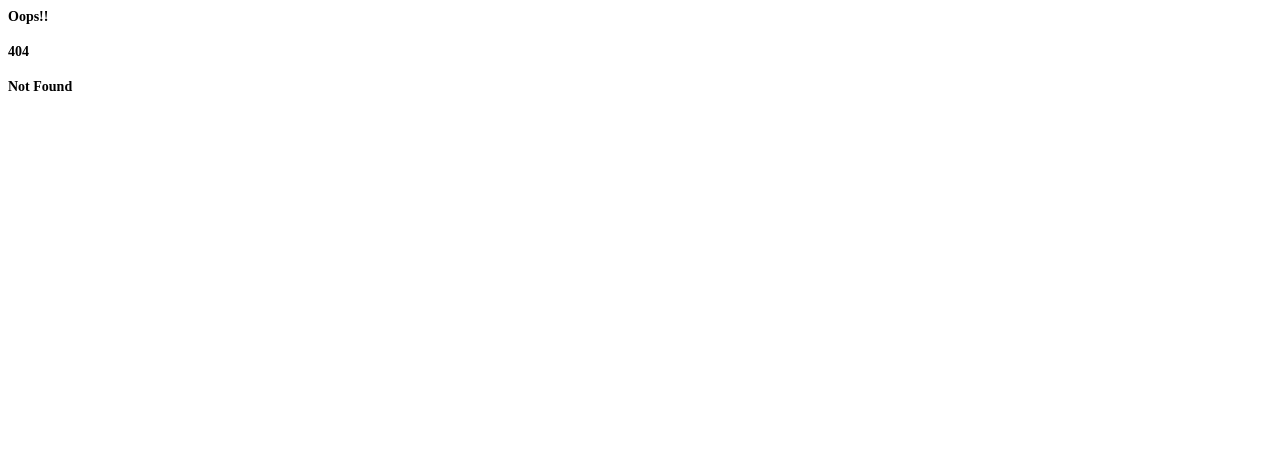
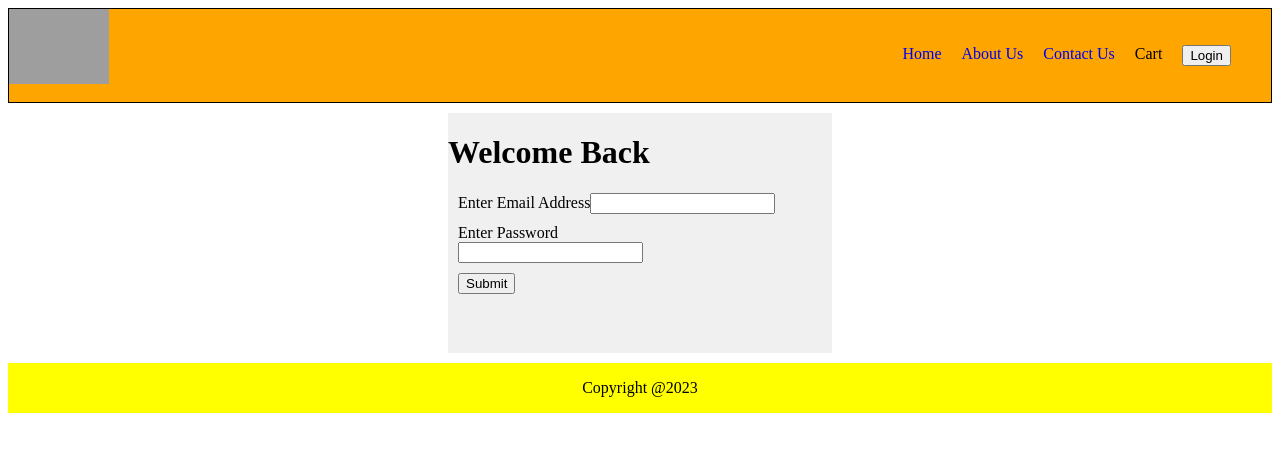
Before and after one commit to BhushanBadhe/welcome-react, a React (Vite) app: page /login in a window 1280 px wide. Before the commit this address had no page. Shown: the top 452 px of the page. Built offline with nearby package versions, Linux system fonts and the light colour scheme; grey boxes are pictures that could not be loaded.

Commit message:
Class component vs functional component(lifecycle methods, useEffect hook, super(props), constructor(props))

```diff
--- a/index.css
+++ b/index.css
@@ -1,11 +1,12 @@
-*{
+/* *{
     font-size: 14px;
-}
+} */
 
 .header{
     display: flex;
     justify-content: space-between;
     border: 1px solid black;
+    background: orange;
 }
 
 .logo{
@@ -21,6 +22,7 @@
 .nav-items > ul > li{
     padding: 10px;
     list-style: none;
+
 }
 .search{
     padding: 10px;
@@ -79,3 +81,59 @@
 Link{
     text-decoration: none;
 }
+.user-card{
+    padding: 10px;
+    width: 90%;
+    border: 1px solid #000;
+}
+.footer-card{
+    display: flex;
+    height: 50px;
+    align-items: center;
+    justify-content: center;
+    background-color: yellow;
+    color: #000;
+}
+
+.menu-list{
+    list-style-type: none; /* Remove default list bullets */
+    padding: 0;
+    margin: 0;
+}
+.menu-item{
+    font-family: Arial, sans-serif;
+    font-size: 16px;
+    margin-bottom: 8px;
+    border: 1px solid #ccc;
+    padding: 10px;
+    background-color: #f5f5f5;
+    border-radius: 5px;
+    display: flex;
+    justify-content: space-between;
+    align-items: center;
+}
+
+.item-price{
+    color: #e91e63; /* Pink color for price */
+    font-weight: bold;
+}
+
+
+.login-container{
+    display: flex;
+    align-items: center;
+    justify-content: center;
+
+}
+.login-form{
+    height: 30vh;
+    width: 30vw;
+    background: #f0f0f0;
+    margin: 10px;
+}
+
+.field-separator{
+    margin: 10px;
+
+
+}
--- a/package.json
+++ b/package.json
@@ -22,6 +22,7 @@
     "process": "^0.11.10"
   },
   "dependencies": {
+    "formik": "^2.4.5",
     "react": "^18.2.0",
     "react-dom": "^18.2.0",
     "react-router-dom": "^6.16.0"
--- a/src/App.js
+++ b/src/App.js
@@ -7,7 +7,8 @@ import Contact from "./components/Contact";
 import { createBrowserRouter, RouterProvider,Outlet } from "react-router-dom";
 import Error from "./components/Error";
 import RestaurantMenu from "./components/RestaurantMenu";
-
+import Footer from "./components/Footer";
+import Login from "./components/Login";
 const AppLayout = () => {
   // console.log("Body ", <Body/>);
 
@@ -15,6 +16,7 @@ const AppLayout = () => {
     <div className="app">
       <Header />
       <Outlet/>
+      <Footer/>
     </div>
   );
 };
@@ -27,7 +29,8 @@ const appRouter = createBrowserRouter([
       {path:"/",element:<Body/>},
       { path: "/about", element: <About /> },
       { path: "/contact", element: <Contact /> },
-      {path:"/restaurants/:resId",element:<RestaurantMenu/>}
+      {path:"/restaurants/:resId",element:<RestaurantMenu/>},
+      {path:"/login", element: <Login/>}
     ],
     errorElement: <Error />,
   },
--- a/src/components/About.js
+++ b/src/components/About.js
@@ -1,7 +1,58 @@
+import User from "./User";
+import UserClass from "./UserClass";
+import { Component } from "react";
 
 
-const About = () => {
-    return <h1>About Us</h1>
+class About extends Component{
+
+    constructor(props){
+        super(props)
+        console.log("Parent constructor invoked");
+    }
+
+    componentDidMount(){
+        console.log("Parent componentDidMount invoked");
+
+     // Clear this interval from componentWillUnmount method
+
+    //   this.timer =  setInterval(()=>{
+    //         console.log("About component");
+    //     },1000)
+    }
+    componentDidUpdate(){
+        console.log("Parent class componentDidUpdate");
+
+    }
+    componentWillUnmount(){
+        console.log("About unmount");
+        // clearInterval(this.timer);
+    }
+
+    render(){
+        console.log("Parent Render Method Called");
+        return(
+
+            <>
+            <UserClass />
+            <User name={"Bhushan Badhe"} componentType={"Functional Component"} />
+            </>
+
+        )
+    }
+
 }
 
+
+// const About = () => {
+//     return (<div>
+//         <h1>About Us</h1>
+//         <User name={"Bhsuhan Badhe"} componentType={"Functional Component"}/>
+//         <UserClass name={"Bhsuhan Badhe"} componentType={"Class Based Component"}/>
+//         </div>)
+// }
+
+
+
+
+
 export default About;
--- a/src/components/Body.js
+++ b/src/components/Body.js
@@ -6,41 +6,7 @@ import { HOMEPAGE_URL } from "../utils/constants";
 import { Link } from "react-router-dom";
 
 const Body = () => {
-  // State variable
 
-  // let dataObj = [{
-  //   _id: 1,
-  //   name: "Starbucks Coffee",
-  //   avgRating: 4.3,
-  //   cuisines: ["Beverages", "Cafe", "Snacks", "Desserts"],
-  //   deliveryTime: "Delivered in 36 minutes",
-
-  //   CloudinaryID: "yunobf9mdp1zjjdvx1ik",
-  // },
-  // {
-  //   _id: 2,
-  //   name: "EatFit",
-  //   avgRating: 4.2,
-  //   cuisines: [
-  //     "Chinese",
-  //     "Healthy Food",
-  //     "Tandoor",
-  //     "Pizzas",
-  //     "North Indian",
-  //     "Thalis",
-  //     "Biryani",
-  //   ],
-  //   deliveryTime: "Delivered in 28 minutes",
-  //   CloudinaryID: "0da26b9dde86dc03dad7b4a1a747d2bd",
-  // },
-  // {
-  //   _id: 3,
-  //   name: "Baskin Robbins - Ice Cream Desserts",
-  //   avgRating: 4.6,
-  //   cuisines: ["Desserts", "Ice Cream"],
-  //   deliveryTime: "Delivered in 45 minutes",
-  //   CloudinaryID: "0da26b9dde86dc03dad7b4a1a747d2bd",
-  // }]
   const [restaurantList, setRestaurantList] = useState([]);
   const [filteredRestaurantList,setFilteredRestaurantList] = useState([]);
   const [count, setCount] = useState(0);
@@ -59,22 +25,21 @@ const Body = () => {
     // const data = await fetch('https://www.swiggy.com/dapi/restaurants/list/v5?lat=28.7040592&lng=77.10249019999999&collection=83667')
     const data = await fetch(HOMEPAGE_URL)
     const parsedData = await data.json();
-    const infoData = parsedData.data.cards[2]?.card?.card?.gridElements?.infoWithStyle?.restaurants.map(e => e.info)
+    console.log("Info 2", parsedData?.data?.cards[3]?.card?.card?.gridElements?.infoWithStyle?.restaurants);
+    const infoData = parsedData?.data?.cards[3]?.card?.card?.gridElements?.infoWithStyle?.restaurants.map(item => item.info) || []
+    // const infoData = parsedData.data.cards[3]?.card?.card?.gridElements?.infoWithStyle?.restaurants.map(e => e.info)
     setRestaurantList(infoData)
     setFilteredRestaurantList(infoData)
-    console.log("List", restaurantList);
-    console.log("Parsed data 2", parsedData.data.cards[2]?.card?.card?.gridElements?.infoWithStyle?.restaurants);
-    // setRestaurantList(parsedData)
-    // setCount(parsedData.length)
-    // console.log("Swiggy", parsedData);
-    // setRestaurantList(parsedData)
-    // setFilteredRestaurantList(parsedData)
     setCount(infoData.length)
+    console.log("List 2", infoData[0]);
+    console.log("Count", infoData.length);
+    console.log("Filtered list", filteredRestaurantList);
+    // console.log("Og List", restaurantList);
+    // console.log(infoData);
   }
   // if(restaurantList.length == 0){
   //   return <Shimmer/>
   // }
-
 
   return restaurantList == 0 ? <Shimmer/> : (
     <div className="body">
@@ -82,8 +47,8 @@ const Body = () => {
         <div className="search">
           <input type="text" className="search-box" value={searchText} onChange={(e)=> setSearchText(e.target.value)}/>
           <button onClick={()=> {
-
             let filteredList = restaurantList.filter((res)=> res.name.toLowerCase().includes(searchText.toLowerCase()))
+            console.log("Filtered Search ", filteredList);
             setFilteredRestaurantList(filteredList)
             setCount(filteredList.length)
           }}>Seach</button>
@@ -113,9 +78,10 @@ const Body = () => {
         <RestaurantCard restData={restaurantList[4]}/>
         <RestaurantCard restData={restaurantList[6]}/>
         <RestaurantCard restData={restaurantList[7]}/> */}
-        {filteredRestaurantList.map((restaurant) => (
+        { Array.isArray(filteredRestaurantList) ? filteredRestaurantList.map((restaurant,index) => (
          <Link style={{textDecoration:'none'}} key={restaurant.id} to={"/restaurants/"+restaurant.id}><RestaurantCard key={restaurant.id} restData={restaurant} /></Link>
-        ))}
+        )) : <h1>Please Refresh </h1>}
+
 
         {/* <RestaurantCard restName="KFC" cuisine="Burger, Chicken Wrap" avgRating="4.3 Stars" deliveryTime="Delivered in 35 mins"  /> */}
       </div>
--- /dev/null
+++ b/src/components/Footer.js
@@ -0,0 +1,19 @@
+import { Component } from "react";
+
+
+class Footer extends Component{
+    constructor(props){
+        super()
+        console.log("Class Component constructor invoked");
+    }
+
+    render(){
+        return(
+            <div className="footer-card">
+                <p className="footer-text">Copyright @2023</p>
+            </div>
+        )
+    }
+}
+
+export default Footer;
--- a/src/components/Header.js
+++ b/src/components/Header.js
@@ -8,7 +8,7 @@ export const Header = () => {
   console.log("Header Rendered");
   useEffect(()=>{
     console.log("useEffect rendered");
-  },[btnAuthState])
+  },[])
 
 
   return (
@@ -28,7 +28,14 @@ export const Header = () => {
             <Link style={{textDecoration:"none"}} to="/contact">Contact Us</Link>
           </li>
           <li>Cart</li>
-          <button
+          <li>
+          <Link to="login">
+          <button>
+          Login
+          </button>
+          </Link>
+          </li>
+          {/* <button
             className="filter-btn"
             onClick={() =>
               btnAuthState == "Login"
@@ -37,7 +44,12 @@ export const Header = () => {
             }
           >
             {btnAuthState}
-          </button>
+          </button> */}
+
+
+
+
+
         </ul>
       </div>
     </div>
--- /dev/null
+++ b/src/components/Login.js
@@ -0,0 +1,63 @@
+import { useFormik } from "formik";
+import React, { useEffect } from "react";
+
+const Login = () => {
+
+
+  useEffect(() => {
+    console.log("Component mounted");
+
+    const timer = setInterval(() => {
+      console.log("Login component");
+    }, 1000);
+
+    return () => {
+      console.log("Component unmounted");
+      clearInterval(timer);
+    };
+  }, []);
+
+  const formik = useFormik({
+    initialValues:{
+      email:"",
+      password:""
+    },
+    onSubmit: values => {
+      alert(JSON.stringify(values,null,200))
+    }
+  });
+
+
+
+
+  return (
+    <div className="login-container">
+      <div className="login-form">
+      <h1>Welcome Back</h1>
+      <form onSubmit={formik.handleSubmit}>
+        <div className="field-separator">
+        <label htmlFor="email">Enter Email Address</label>
+        <input
+        id="email"
+        name="email"
+        type="email"
+        onChange={formik.handleChange}
+        value={formik.values.email}
+        />
+        </div>
+
+      <div className="field-separator">
+      <label htmlFor="password" style={{marginTop:"10px"}}>Enter Password</label><br/>
+        <input type="password" name="password" id="password" onChange={formik.handleChange} value={formik.values.password}/>
+      </div>
+      <div className="field-separator">
+
+      <button className="login-btn">Submit</button>
+      </div>
+      </form>
+    </div>
+    </div>
+  );
+};
+
+export default Login;
--- a/src/components/ReastaurantCard.js
+++ b/src/components/ReastaurantCard.js
@@ -21,7 +21,7 @@ const RestaurantCard = (props) => {
         // https://media-assets.swiggy.com/swiggy/image/upload/fl_lossy,f_auto,q_auto,w_264,h_288,c_fill/cdnq1gshs4tuc2po6nwu
       />
       <h3 className="restaurant-name">{restData.name}</h3>
-      <h4>{ restData.cuisines.join(",")}</h4>
+      {/* <h4>{ restData.cuisines.join(",")}</h4> */}
       <h4>{restData.avgRating + " stars"}</h4>
       <h4>{restData.deliveryTime}</h4>
     </div>
--- a/src/components/RestaurantMenu.js
+++ b/src/components/RestaurantMenu.js
@@ -36,8 +36,8 @@ const RestaurantMenu = () => {
         <p>{cuisines.join(", ")}</p>
         <h4>{costForTwoMessage}</h4>
         <h2>Menu </h2>
-        <ul>
-            {itemCards.map( e => <li key={e.card.info.id}>{e.card.info.name } -- { "Rs. "+ e.card.info.price/100 || e.card.info.defaultPrice / 100 } </li>  )}
+        <ul className='menu-list'>
+            {itemCards.map( e => <li className='menu-item' key={e.card.info.id}>{e.card.info.name } -- <span className='item-price'>{"Rs. "+ e.card.info.price/100 || e.card.info.defaultPrice / 100 }</span> </li>  )}
             {/* <li>{itemCards[0].card.info.name}</li>
             <li>{itemCards[1].card.info.name}</li>
             <li>{itemCards[2].card.info.name}</li> */}
--- /dev/null
+++ b/src/components/User.js
@@ -0,0 +1,46 @@
+import React, { useEffect } from 'react'
+import { useState } from 'react'
+
+const User = (props) => {
+  const [count,setCount] = useState(0)
+
+
+  // https://api.github.com/users/BhushanBadhe  ===> github API
+
+
+  useEffect(()=>{
+    // getUserInfo();
+    const timer =  setInterval(()=>{
+      console.log("User functional component");
+    },1000);
+
+    return ()=>{
+      clearInterval(timer)
+    }
+
+  },[])
+
+
+  async function getUserInfo(){
+    const response = await fetch('https://api.github.com/users/BhushanBadhe');
+    const data =await  response.json();
+    console.log("Data from functional component", data);
+  }
+
+  console.log("render user component ");
+  return (
+    <div className='user-card'>
+        <h1>Name : {props.name}</h1>
+        <h2>Location : Pune</h2>
+        <p>{props.componentType}</p>
+        <p>Count: {count}</p>
+        <button
+        onClick={
+          ()=> setCount(count+1)
+        }
+        >+</button>
+    </div>
+  )
+}
+
+export default User
--- /dev/null
+++ b/src/components/UserClass.js
@@ -0,0 +1,86 @@
+import React from "react";
+
+class UserClass extends React.Component {
+  constructor(props) {
+    super(props);
+
+    this.state = {
+      userInfo:{
+        login:"name",
+        location: "Somewhere else"
+      }
+    };
+    console.log("UserClass Constructor Invoked");
+
+    console.log("State Value", this.state.count);
+  }
+
+  async componentDidMount(){
+    // console.log("Child ComponentDidMount called");
+
+
+    const response = await fetch('https://api.github.com/users/BhushanBadhe');
+    const data = await response.json();
+    console.log("Class component API data", data);
+
+    this.setState({
+      userInfo: data
+    })
+
+
+  }
+
+
+  componentDidUpdate(){
+    // clearInterval(this.timer);
+    console.log("Component Did Update Called ");
+  }
+
+  componentWillUnmount(){
+    console.log("Component Will Unmount 2 Called ");
+  }
+  render() {
+    const {login,location,public_repos} = this.state.userInfo
+
+    return (
+      <div className="user-card" style={{ marginTop: "2px" }}>
+        <h1>Name : {login}</h1>
+        <h2>Location2 : {this.state.userInfo.location == null ? "Pune" : "India"}</h2>
+        <p>{this.props.componentType}</p>
+        <p>Total Repositories : {public_repos}</p>
+        <button
+          onClick={() => {
+            this.setState({
+              count: this.state.count + 1,
+            });
+          }}
+        >
+          +
+        </button>
+      </div>
+    );
+  }
+}
+
+export default UserClass;
+
+
+
+
+
+// There are 3 cycles of class component in react
+
+// --- Mounting Cycle ----
+// constructor (dummy data)
+// render (dummy data) ==> <HTML> (dummy)
+// component did mount
+// ==> API Call
+// this.setState ==> state variable is updated
+
+// ---Update Cycle
+//   render API Data
+// <HTML new API Data>
+// componentWillUpdate
+
+// Unmount Cycle
+// --In this cycle componentWillUnmount lifecycle method will be invoked when we try to change the page
```
Also changed, not shown: 2 other files (tests, documents, lock files or other folders).
